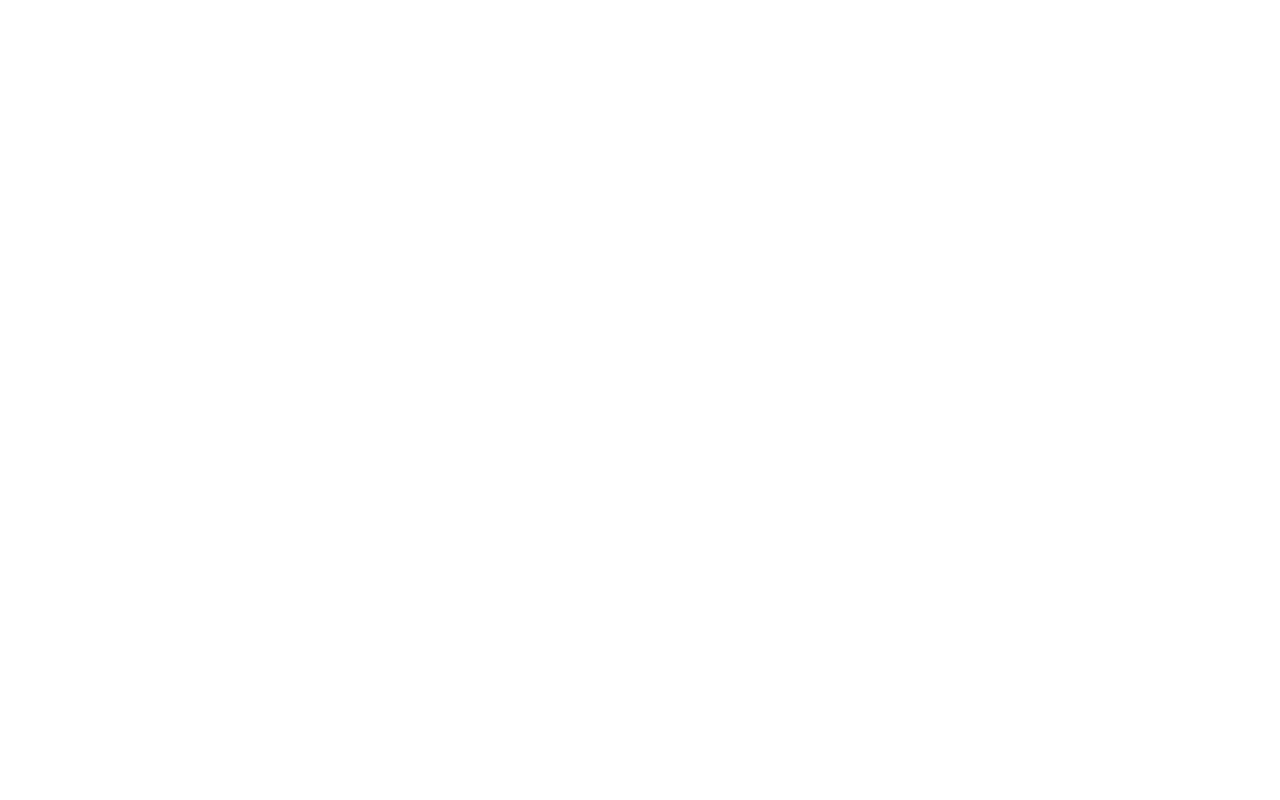
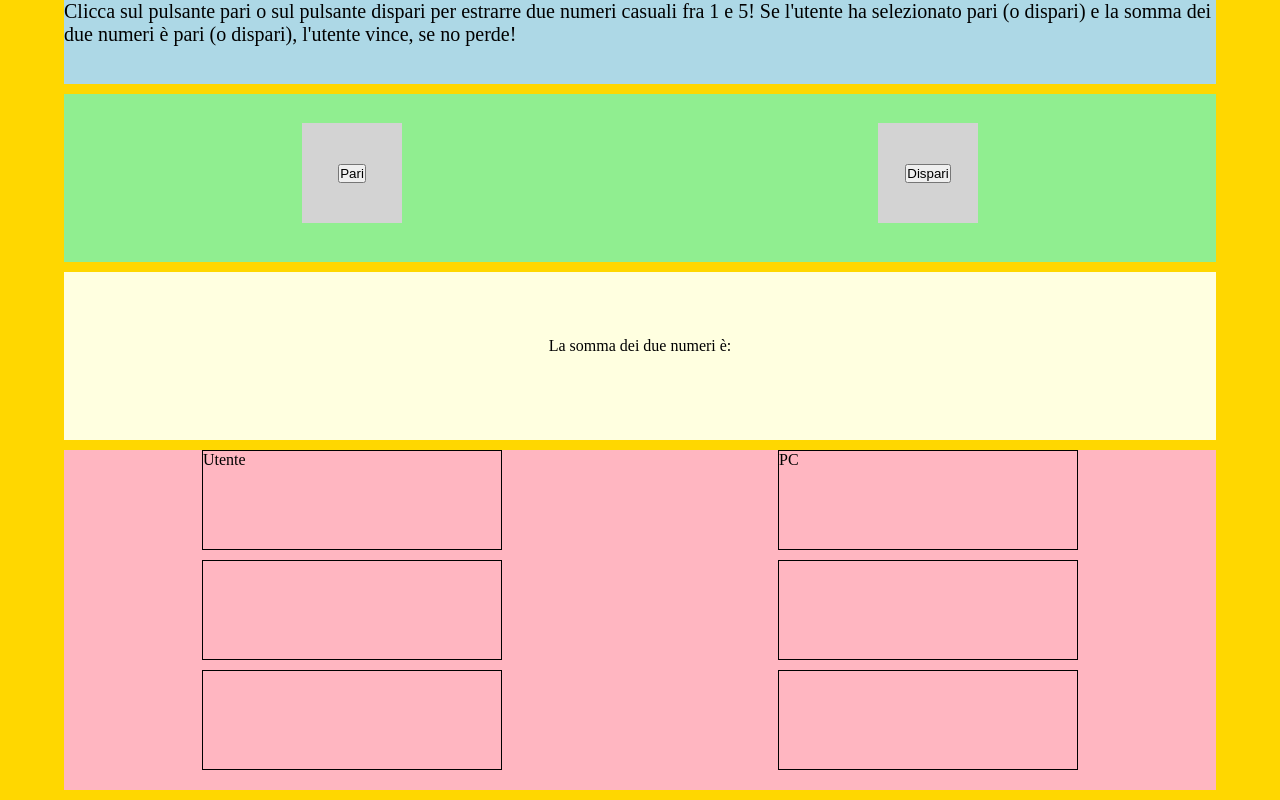
Before and after one commit to LucaCavDev/js-paliedispari, a plain HTML site: page pari e dispari/index.html in a window 1280 px wide. Drawn offline with Linux system fonts and the light colour scheme.

Commit message:
pari o dispari

```diff
--- a/pari e dispari/css/style.css
+++ b/pari e dispari/css/style.css
@@ -3,3 +3,65 @@
   padding: 0;
   box-sizing: border-box;
 }
+.container {
+  height: 100vh;
+  width: 100vw;
+  background-color: gold;
+  display: flex;
+  flex-direction: column;
+  align-items: center;
+}
+.container div {
+  margin-bottom: 10px;
+}
+.titolo {
+  background-color: lightblue;
+  height: 100px;
+  width: 90%;
+  justify-content: center;
+  display: flex;
+  font-size: 20px;
+}
+
+.risultato {
+  background-color: lightyellow;
+  width: 90%;
+  height: 200px;
+  display: flex;
+  align-items: center;
+  justify-content: center;
+  flex-direction: column;
+}
+
+.bottoni {
+  background-color: lightgreen;
+  width: 90%;
+  height: 200px;
+  display: flex;
+  justify-content: space-around;
+  align-items: center;
+}
+
+.bottone {
+  background-color: lightgrey;
+  width: 100px;
+  height: 100px;
+  display: flex;
+  align-items: center;
+  justify-content: center;
+}
+
+.finale {
+  background-color: lightpink;
+  width: 90%;
+  height: 400px;
+  display: flex;
+  justify-content: space-around;
+  align-items: center;
+}
+
+.contorni {
+  border: 1px solid black;
+  height: 100px;
+  width: 300px;
+}
--- a/pari e dispari/index.html
+++ b/pari e dispari/index.html
@@ -2,19 +2,54 @@
 <html lang="en" dir="ltr">
   <head>
     <meta charset="utf-8">
-    <title>prova</title>
+    <title>Cavicchioli Pari e Dispari</title>
     <link rel="stylesheet" href="css/style.css">
     <meta name="viewport" content="width=device-width, initial-scale=1.0">
 
   </head>
   <body>
 
+    <div class="container">
+      <div class="titolo">
+        Clicca sul pulsante pari o sul pulsante dispari per estrarre due numeri casuali fra 1 e 5!  Se l'utente ha selezionato pari (o dispari) e la somma dei due numeri è pari (o dispari), l'utente vince, se no perde!
+      </div>
 
+      <div class="bottoni">
+        <div class="bottone">
+          <button onclick="lancioDadiPari()">Pari</button>
+        </div>
 
+        <div class="bottone">
+          <button onclick="lancioDadiDispari()">Dispari</button>
+        </div>
 
+      </div>
 
-    <script type="text/javascript" src="js/script.js">
+      <div class="risultato">
+        <div class="">
+          La somma dei due numeri è:
+        </div>
+        <div id="somma"></div>
+      </div>
 
-    </script>
+      <div class="finale">
+
+        <div class="utente">
+          <div class="contorni">Utente</div>
+          <div class="contorni" id=numeroUser></div>
+          <div class="contorni" id="esitoUser"></div>
+        </div>
+
+        <div class="pc">
+          <div class="contorni">PC</div>
+          <div class="contorni" id=numeroPc></div>
+          <div class="contorni" id="esitoPc"></div>
+        </div>
+
+      </div>
+
+    </div>
+
+    <script type="text/javascript" src="js/script.js"></script>
   </body>
 </html>
--- a/pari e dispari/js/script.js
+++ b/pari e dispari/js/script.js
@@ -0,0 +1,68 @@
+function lancioDadiPari() {
+  var numeroUser = Math.floor((Math.random() * 5) + 1);
+  var numeroPC = Math.floor((Math.random() * 5) + 1);
+  console.log(numeroUser);
+  console.log(numeroPC);
+
+  var somma = (numeroUser + numeroPC);
+  document.getElementById('somma').innerHTML = somma;
+  document.getElementById('numeroUser').innerHTML = numeroUser;
+  document.getElementById('numeroPc').innerHTML = numeroPc;
+
+
+
+  if (somma % 2 === 0){
+    document.getElementById('esitoUser').innerHTML = 'hai vinto';
+    document.getElementById('esitoPc').innerHTML = 'hai perso';
+  } else {
+    document.getElementById('esitoUser').innerHTML = 'hai perso';
+    document.getElementById('esitoPc').innerHTML = 'hai vinto';
+  }
+
+
+};
+
+function lancioDadiDispari() {
+  var numeroUser = Math.floor((Math.random() * 5) + 1);
+  var numeroPC = Math.floor((Math.random() * 5) + 1);
+  console.log(numeroUser);
+  console.log(numeroPC);
+  var somma = (numeroUser + numeroPC);
+  document.getElementById('somma').innerHTML = somma;
+  document.getElementById('numeroUser').innerHTML = numeroUser;
+  document.getElementById('numeroPc').innerHTML = numeroPc;
+
+
+  if (somma % 2 != 0){
+    document.getElementById('esitoUser').innerHTML = 'hai vinto';
+    document.getElementById('esitoPc').innerHTML = 'hai perso';
+  } else {
+    document.getElementById('esitoUser').innerHTML = 'hai perso';
+    document.getElementById('esitoPc').innerHTML = 'hai vinto';
+  }
+
+
+
+};
+
+
+
+//
+
+
+
+
+
+
+
+
+
+// function lancioDadi() {
+//   var numeroUser = Math.floor((Math.random() * 5) + 1);
+//   document.getElementById("esitoUser").innerHTML = numeroUser;
+// }
+//
+// function lancioDadi() {
+//   var numeroPC = Math.floor((Math.random() * 5) + 1);
+//   document.getElementById("esitoPc").innerHTML = numeroPC;
+// }
```
